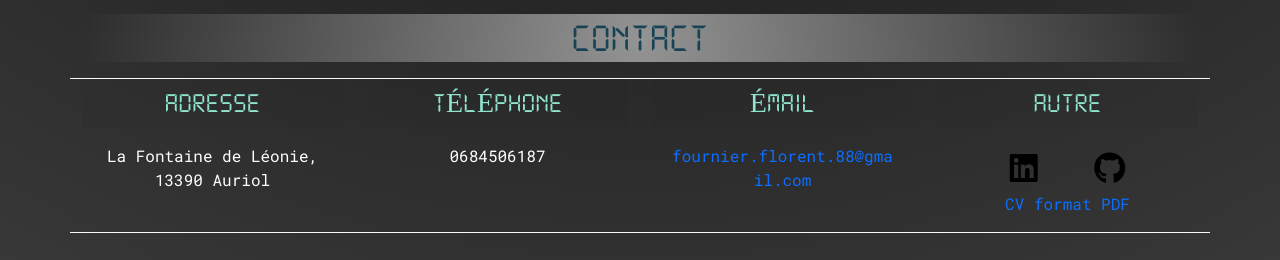
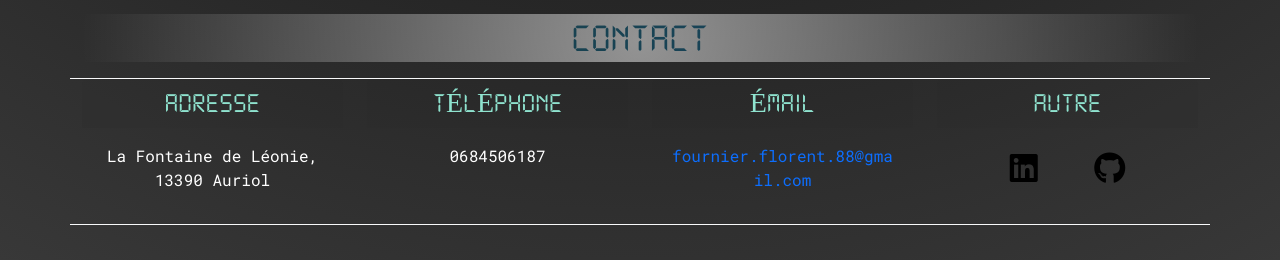
Before and after one commit to Florent-F-Dev/myportfolio, a plain HTML site: page index.html in a window 1280 px wide. Shown: the part 2062-2322 px from the top of the page. Drawn offline with nearby package versions, Linux system fonts and the light colour scheme.

Commit message:
cv florent fournier - modifs

```diff
--- a/index.html
+++ b/index.html
@@ -261,7 +261,7 @@
                                 <a href="https://github.com/Florent-fournier" class="text-black fs-2 hover" target="_blank">
                                     <i class="fa-brands fa-github"></i>
                                 </a>
-                                <a href="docs/CV Fournier Florent.pdf" target="_blank" class="w-100 text-center">CV format PDF</a>
+                                <!-- <a href="docs/CV Fournier Florent.pdf" target="_blank" class="w-100 text-center">CV format PDF</a> -->
                             </div>
                         </div>
                     </div>
```
Also changed, not shown: 1 other file.
